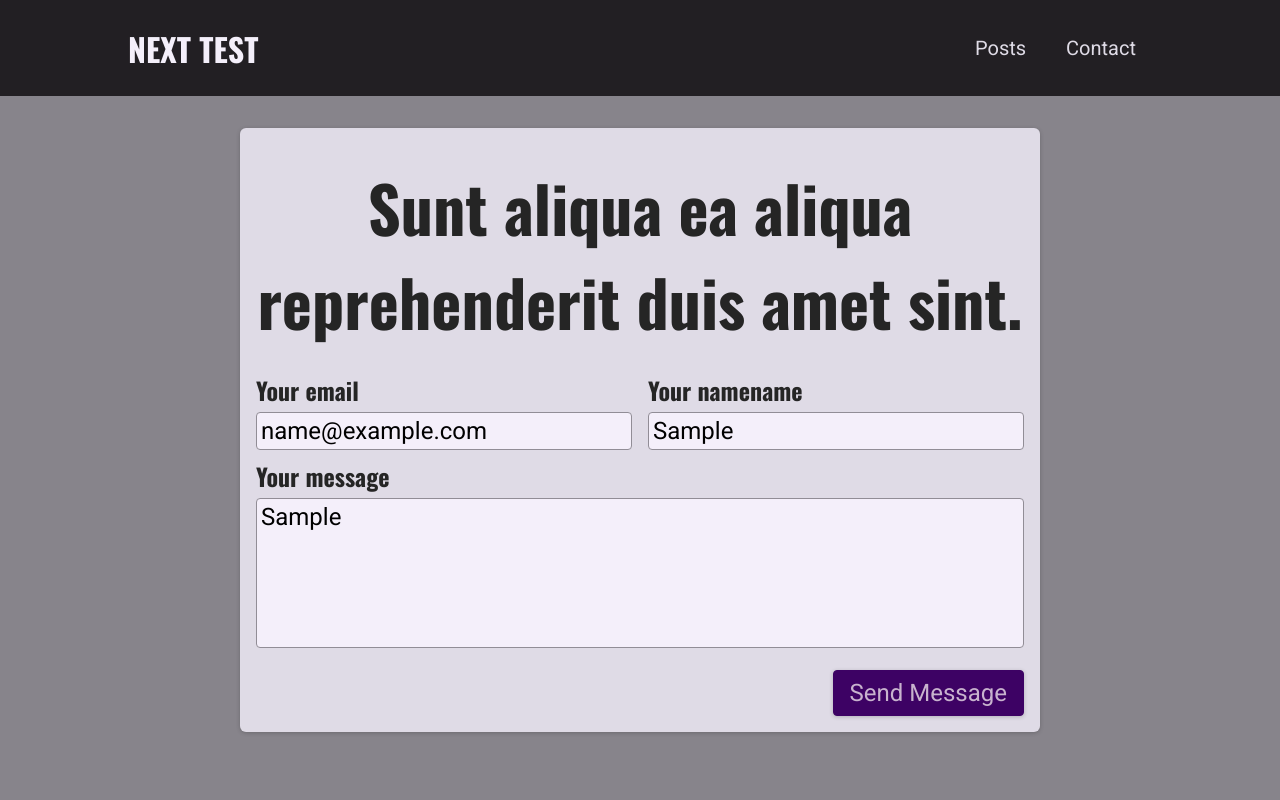
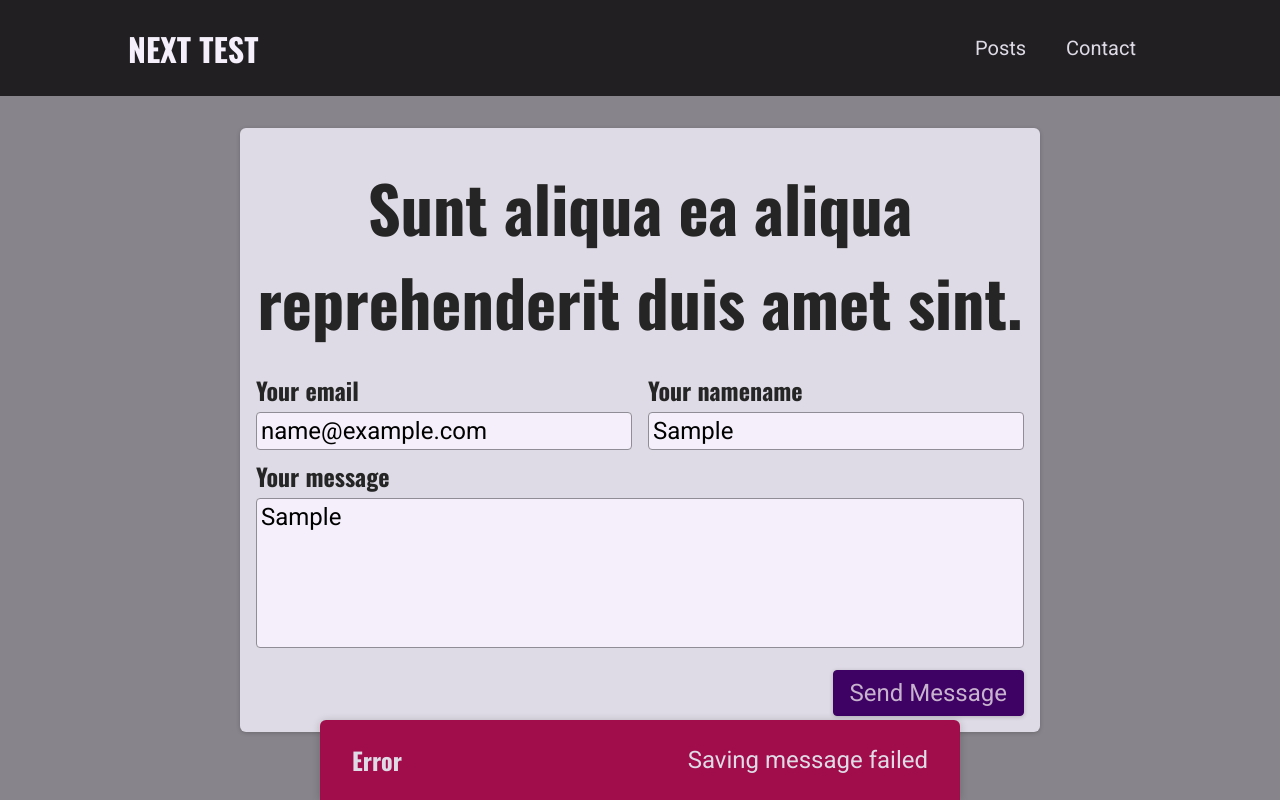
Before and after one commit to Rim4i4ok/nextjs-blog, a Next.js app: page /contact in a window 1280 px wide. Both pictures are taken after typing "name@example.com", "Sample", "Sample" into the empty fields and a click on the button "Send Message". Built offline with nearby package versions, Linux system fonts and the light colour scheme; no server answers; the database is empty.

Commit message:
send notification

```diff
--- a/components/contact/contact-form.js
+++ b/components/contact/contact-form.js
@@ -1,26 +1,91 @@
-import { useState } from "react";
+import { useState, useEffect } from "react";
+import Notification from "../ui/notification/notification";
 import classes from "./contact-form.module.css";
+
+async function sendContactData(contactDetails) {
+  const response = await fetch("/api/contact", {
+    method: "POST",
+    body: JSON.stringify(contactDetails),
+    headers: {
+      "Content-Type": "application/json",
+    },
+  });
+
+  const data = await response.json();
+
+  if (!response.ok) {
+    throw new Error(data.message || "Something wrong");
+  }
+}
+
+function getNotification(status, error) {
+  switch (status) {
+    case "pending":
+      return {
+        status: "pending",
+        title: "Sending message...",
+        message: "Your message is on it's ways",
+      };
+
+    case "success":
+      return {
+        status: "success",
+        title: "Success",
+        message: "Message sent successfully",
+      };
+
+    case "error":
+      return {
+        status: "error",
+        title: "Error",
+        message: error || "Something went wrong",
+      };
+
+    default:
+      return null;
+  }
+}
 
 function ContactForm() {
   const [enteredEmail, setEnteredEmail] = useState("");
   const [enteredName, setEnteredName] = useState("");
   const [enteredMessage, setEnteredMessage] = useState("");
+  const [requestStatus, setRequestStatus] = useState(); // pending || success || error
+  const [requestError, setRequestError] = useState();
 
-  function sendMessageHandler(event) {
+  useEffect(() => {
+    if (requestStatus === "success" || requestStatus === "error") {
+      const timer = setTimeout(() => {
+        setRequestStatus(null);
+        setRequestError(null);
+      }, 3000);
+
+      return () => clearTimeout(timer);
+    }
+  }, [requestStatus]);
+
+  async function sendMessageHandler(event) {
     event.preventDefault();
 
-    fetch("/api/contact", {
-      method: "POST",
-      body: JSON.stringify({
+    setRequestStatus("pending");
+
+    try {
+      await sendContactData({
         email: enteredEmail,
         name: enteredName,
         message: enteredMessage,
-      }),
-      headers: {
-        "Content-Type": "application/json",
-      },
-    });
+      });
+      setRequestStatus("success");
+      setEnteredEmail("");
+      setEnteredName("");
+      setEnteredMessage("");
+    } catch (error) {
+      setRequestError(error.message);
+      setRequestStatus("error");
+    }
   }
+
+  let notification = getNotification(requestStatus, requestError);
 
   return (
     <section className={classes.contact}>
@@ -63,6 +128,13 @@
           <button>Send Message</button>
         </div>
       </form>
+      {notification && (
+        <Notification
+          status={notification.status}
+          title={notification.title}
+          message={notification.message}
+        />
+      )}
     </section>
   );
 }
--- /dev/null
+++ b/components/ui/notification/notification.js
@@ -0,0 +1,28 @@
+import ReactDOM from 'react-dom';
+
+import classes from './notification.module.css';
+
+function Notification(props) {
+  const { title, message, status } = props;
+
+  let statusClasses = '';
+
+  if (status === 'success') {
+    statusClasses = classes.success;
+  }
+
+  if (status === 'error') {
+    statusClasses = classes.error;
+  }
+
+  const cssClasses = `${classes.notification} ${statusClasses}`;
+
+  return (
+    <div className={cssClasses}>
+      <h2>{title}</h2>
+      <p>{message}</p>
+    </div>
+  );
+}
+
+export default Notification;
--- /dev/null
+++ b/components/ui/notification/notification.module.css
@@ -0,0 +1,43 @@
+.notification {
+  display: flex;
+  justify-content: space-between;
+  align-items: center;
+  color: var(--color-grey-100);
+  background-color: var(--color-grey-800);
+  padding: 0 var(--size-8);
+  box-shadow: 0 1px 8px rgba(0, 0, 0, 0.2);
+  position: fixed;
+  height: 5rem;
+  bottom: 0;
+  width: 100%;
+  left: 0;
+  border-top-right-radius: 0;
+  border-top-left-radius: 0;
+}
+
+.notification h2 {
+  font-size: var(--size-6);
+  margin: 0;
+}
+
+.notification p {
+  margin: 0;
+}
+
+.success {
+  background-color: var(--color-success-500);
+  color: var(--color-grey-800);
+}
+
+.error {
+  background-color: var(--color-error-500);
+}
+
+@media (min-width: 768px) {
+  .notification {
+    width: 40rem;
+    left: calc(50% - 20rem);
+    border-top-right-radius: 6px;
+    border-top-left-radius: 6px;
+  }
+}
```
